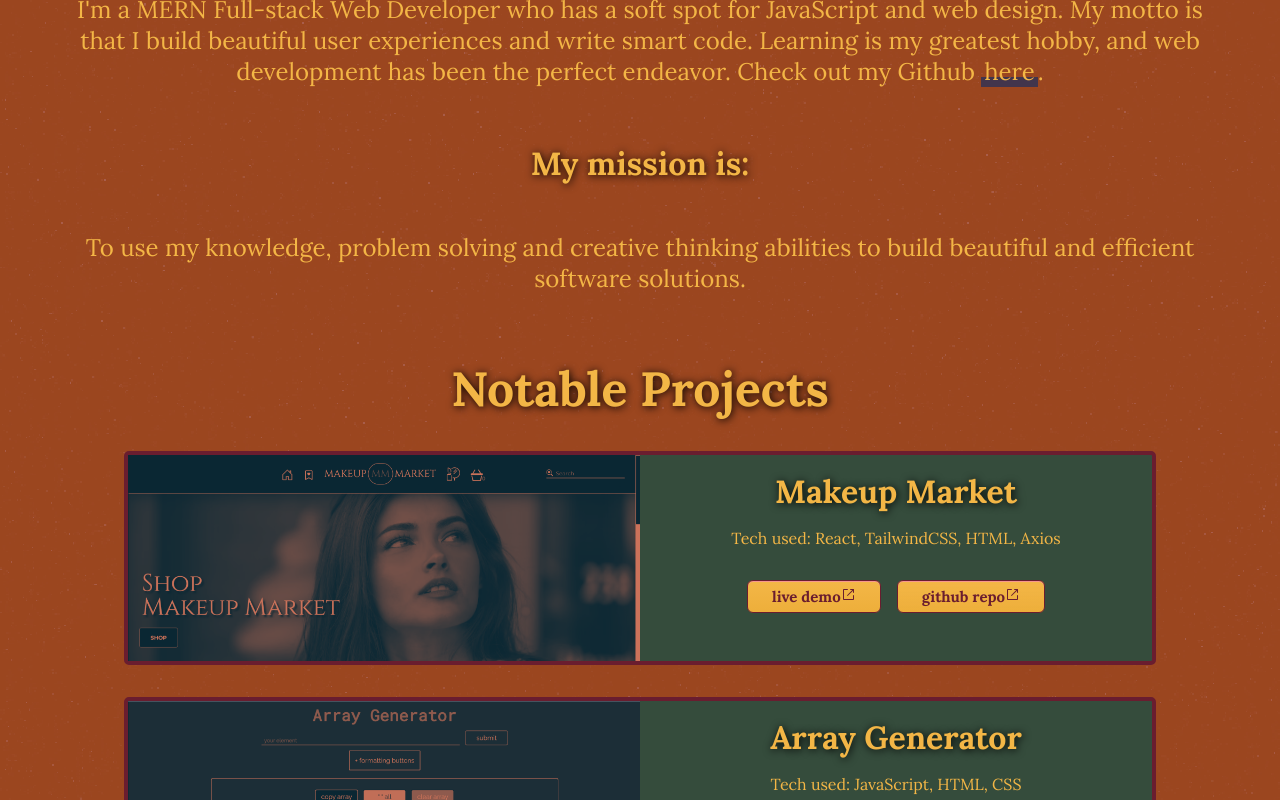
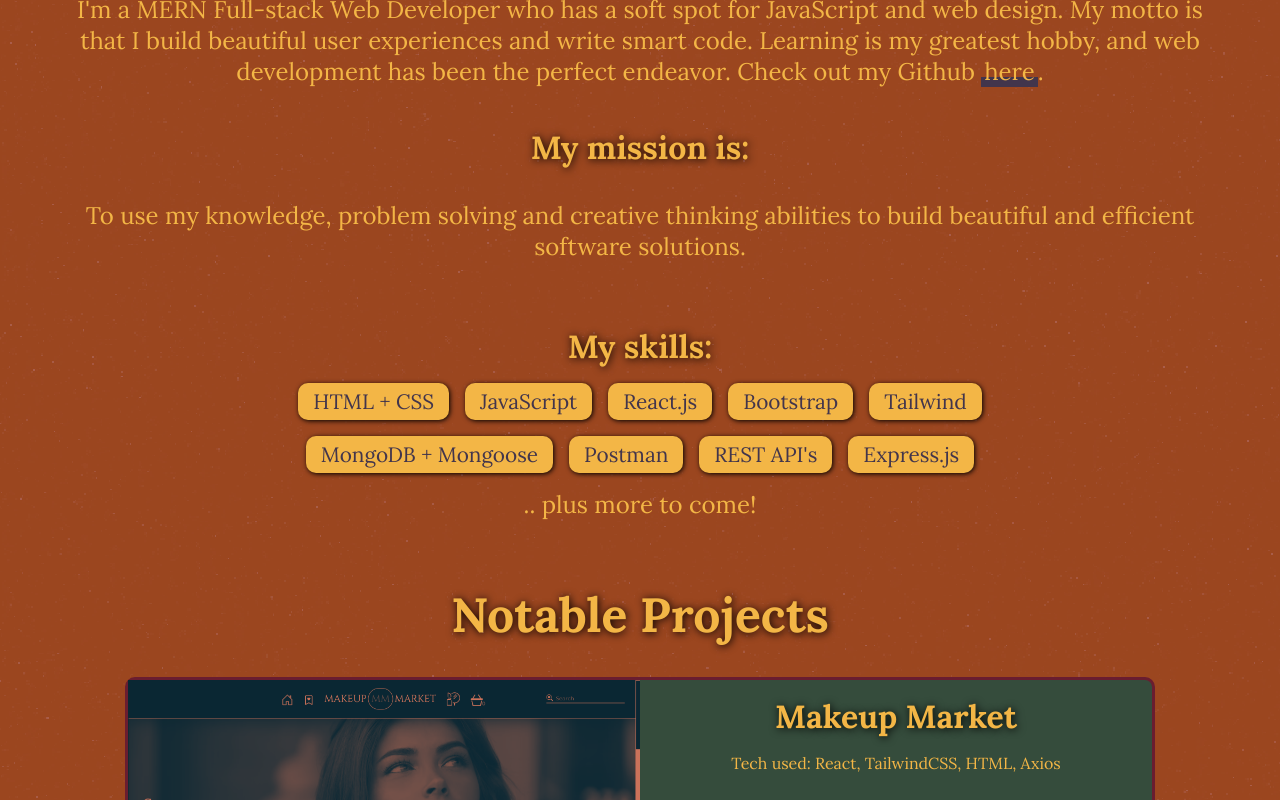
Before and after one commit to Milkdromeda-333/portfolio-old, a React (Vite) app: page /project in a window 1280 px wide. Shown: the part 940-1740 px from the top of the page. Built offline with nearby package versions, Linux system fonts and the light colour scheme; a web font is replaced by a local one.

Commit message:
adds skills sec. tweaks css.

```diff
--- a/src/components/Intro.jsx
+++ b/src/components/Intro.jsx
@@ -1,6 +1,21 @@
-import { DiHtml5, DiCss3, DiGit, DiGithubBadge, DiSqllite, DiMongodb} from "react-icons/di";
-import { SiJavascript, SiReact  } from "react-icons/si";
 export default function Intro() {
+
+    const skillsArr = () => {
+
+        const skills = [
+            "HTML + CSS",
+            "JavaScript",
+            "React.js",
+            "Bootstrap",
+            "Tailwind",
+            "MongoDB + Mongoose",
+            "Postman",
+            "REST API's",
+            "Express.js"];
+
+        return skills.map(skill => <span className="skill-card">{skill}</span>)
+    }
+
 
     return (
 
@@ -16,22 +31,11 @@ export default function Intro() {
 
                 <p>To use my knowledge, problem solving and creative thinking abilities to build beautiful and efficient software solutions.</p>
 
-                {/* <div>
+                <div className="skills-sec">
                     <h3>My skills:</h3>
-
-                    <div className="skills-icons">
-                        <DiHtml5 />
-                        <DiCss3/>
-                        <SiJavascript/>
-                        <DiGit/>
-                        <DiGithubBadge/>
-                        <DiMongodb/>
-                        <SiReact/>
-                        <DiSqllite/>
-                    </div>
-
-                </div> */}
-
+                <div className="skill-cards-container">{skillsArr()}</div>
+                <span>.. plus more to come!</span>
+                </div>
             </section>
     );
 }
--- a/src/index.css
+++ b/src/index.css
@@ -10,6 +10,7 @@
   --red-tint: rgb(107, 40, 54);
   --blue: #42354c;
   --blue-tone: #3d2f47;
+  --border-radius: 10px;
 }
 
 body {
@@ -23,7 +24,6 @@ html {
 }
 .body {
   background-image: url(./assets/nnnoise3.svg);
-
   background-position: center;
   background-size: cover;
 }
@@ -49,6 +49,7 @@ h3 {
 
 .sec-header-2 {
   font-size: 32px;
+  margin: 1rem;
 }
 
 /* ===== NAVBAR ===== */
@@ -178,7 +179,7 @@ h1 {
   padding: 0.5rem 1.5rem;
   font-size: 1.3rem;
   text-shadow: 2px 2px 5px black;
-  border-radius: 10px;
+  border-radius: var(--border-radius);
   margin-top: 1rem;
   border: 3px solid var(--red);
   transition: all 200ms ease-in;
@@ -256,20 +257,33 @@ h3 {
 }
 
 /* ===== SKILLS ===== */
-.skills-icons {
-  font-size: 3rem;
+.skills-sec {
+  margin-block: 1.5rem;
+  padding-inline: 10%;
+  font-size: 1.5rem;
+}
+
+.skills-sec h3 {
+  margin: 1rem;
+}
+
+.skill-cards-container {
   display: flex;
   flex-direction: row;
+  flex-wrap: wrap;
   justify-content: center;
-  align-items: center;
-  flex-wrap: wrap;
+  align-content: center;
   gap: 1rem;
-  color: var(--blue);
-  padding-bottom: 5rem;
+  margin-bottom: 1rem;
 }
 
-.skills-icons svg:nth-of-type(odd) {
-  color: var(--green);
+.skill-card {
+  background-color: var(--sand);
+  color: var(--blue);
+  padding: 5px 15px;
+  border-radius: var(--border-radius);
+  font-size: 1.3rem;
+  box-shadow: 1px 1px 5px black;
 }
 
 /* ===== Portfolio Page ===== */
@@ -299,9 +313,9 @@ h3 {
   width: 80%;
   background-position: center;
   background-size: cover;
-  border-radius: 5px;
   box-shadow: 2px 2px 5px solid var(--red);
-  border: 4px solid var(--red);
+  border: 3px solid var(--red);
+  border-radius: var(--border-radius);
   text-align: center;
   background-color: var(--green);
   color: var(--sand);
@@ -340,7 +354,7 @@ h3 {
   box-shadow: inset 0px 1px 0px 0px #f5978e;
   background: linear-gradient(to bottom, var(--sand) 5%, var(--sand-tone) 100%);
   background-color: var(--sand);
-  border-radius: 6px;
+  border-radius: var(--border-radius);
   border: 1px solid var(--red);
   display: inline-block;
   cursor: pointer;
@@ -380,24 +394,6 @@ h3 {
   background: linear-gradient(to bottom, var(--red-tint) 5%, var(--red) 100%);
 }
 
-/* ===== PROJECT PAGE ===== */
-.project-page {
-  position: absolute;
-  content: "";
-  z-index: 999;
-  top: 0;
-  right: 0;
-  height: 100vh;
-  /*  width: 40vw; */
-  background-color: var(--sand);
-  color: var(--green);
-  transition: all 300ms ease-in-out;
-}
-
-.project-page.active {
-  right: 0;
-}
-
 /* ===== CONTACT PAGE ===== */
 .contact-page {
   display: flex;
@@ -420,18 +416,19 @@ h3 {
 
 .email-form input {
   height: 2rem;
+  margin-bottom: 1.5rem;
 }
 
 .email-form textarea {
   display: block;
-  resize: horizontal;
   max-width: 90vw;
   height: 150px;
+  min-height: 100px;
 }
 
 .email-form textarea,
 .email-form input {
-  border-radius: 15px;
+  border-radius: var(--border-radius);
   width: 50vw;
   border: 3px solid var(--green);
   background-color: rgb(238, 238, 238);
@@ -452,8 +449,6 @@ h3 {
   border-radius: 5px;
   background-color: var(--red);
   color: var(--sand);
-
-  /* box-shadow: inset 0px 1px 0px 0px #cf866c; */
   background: linear-gradient(to bottom, var(--red) 5%, var(--red-tint) 100%);
   cursor: pointer;
   border: 2px solid var(--sand-tone);
@@ -591,7 +586,6 @@ footer {
 
   .sec1 h2 {
     font-size: 2rem;
-    /* margin: 0 3rem; */
   }
 
   .sec1 .pronounciation {
@@ -599,6 +593,10 @@ footer {
   }
 
   .sec1 p {
+    font-size: 1rem;
+  }
+
+  .skill-card {
     font-size: 1rem;
   }
 
@@ -629,6 +627,10 @@ footer {
 
 @media (max-width: 300px) {
   /* hero */
+  .hero h1 {
+    font-size: 50px;
+  }
+
   .home-page .hero span {
     font-size: 26px;
   }
```
